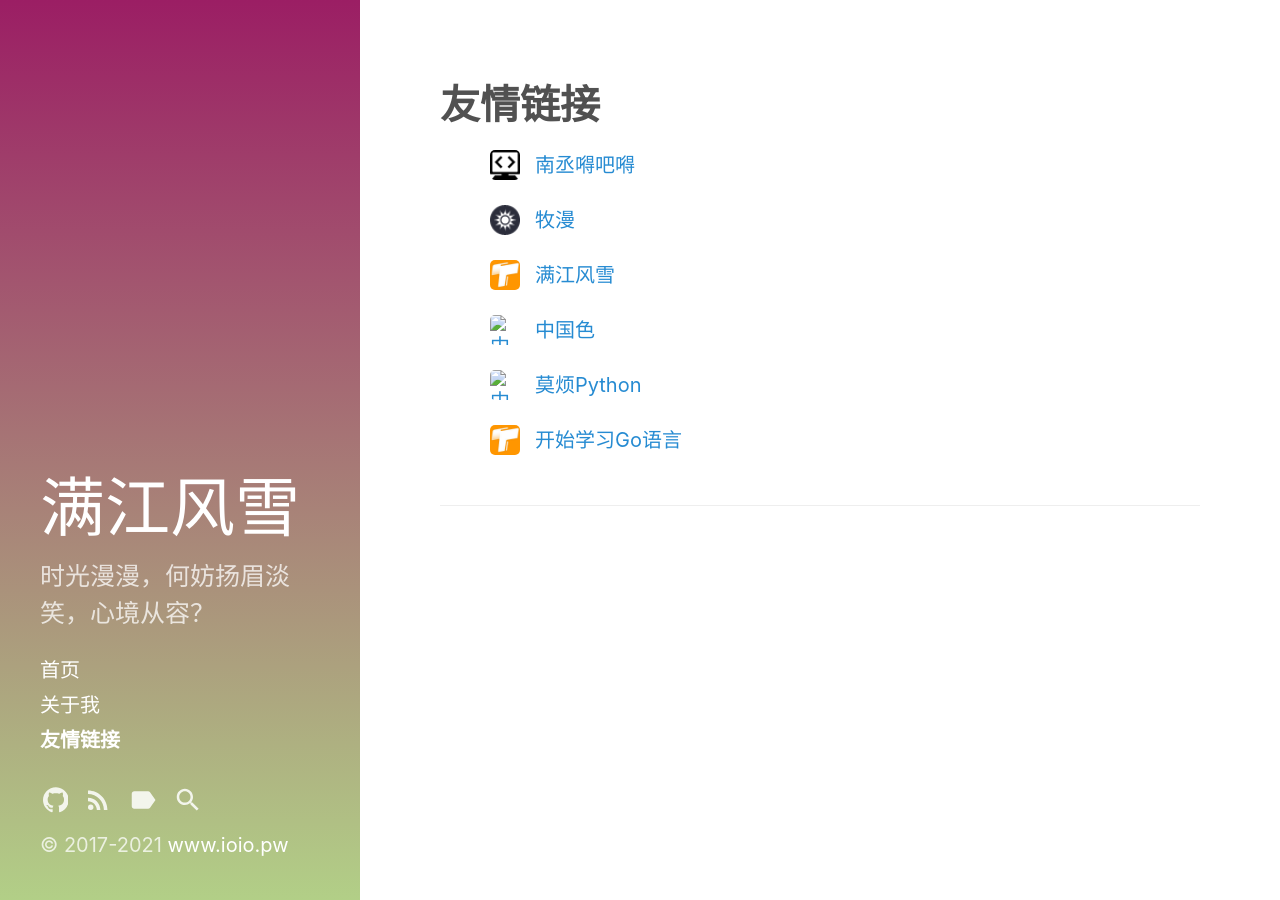
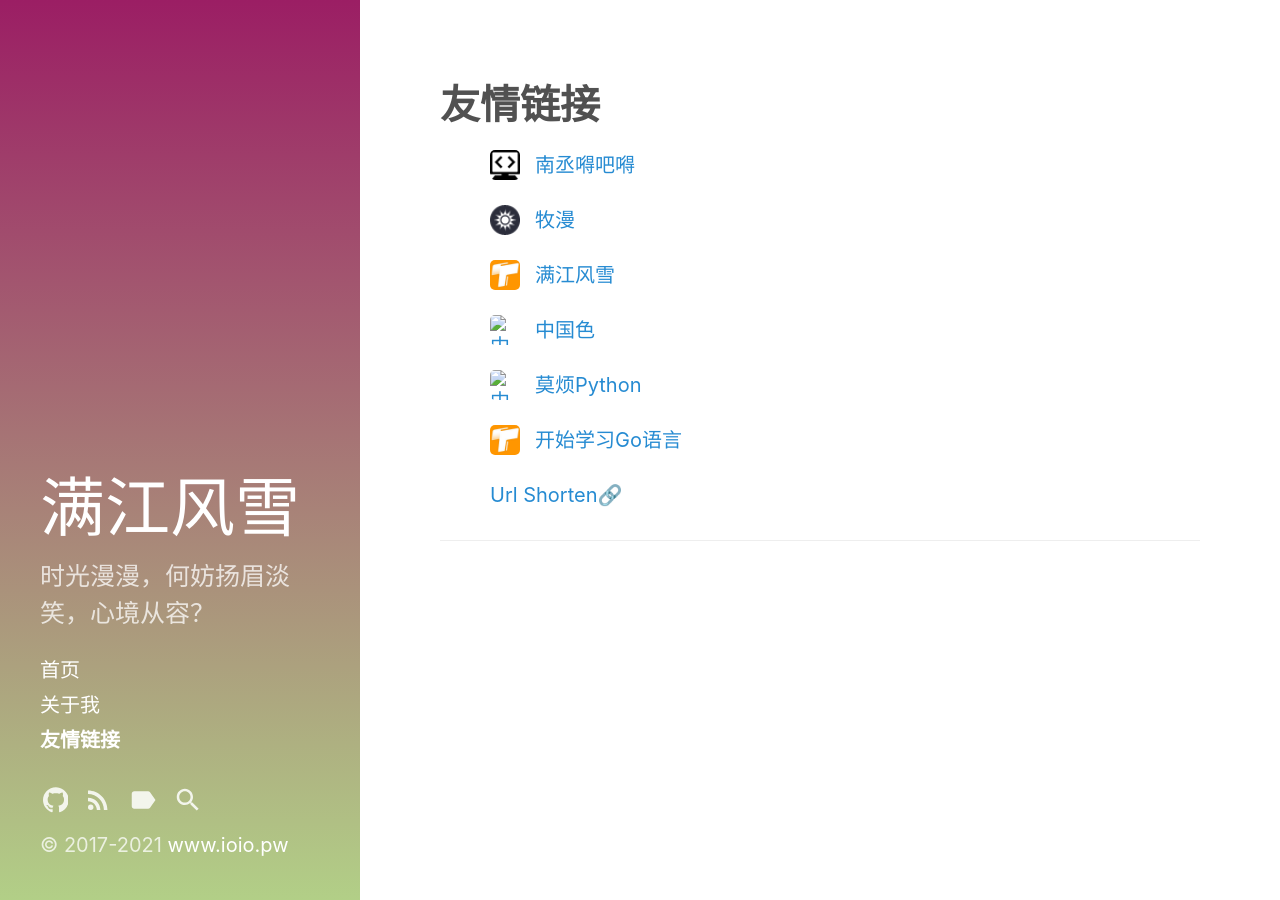
Before and after one commit to heropoo/heropoo.github.io, a Jekyll site: the page built from friendship-links.md, in a window 1280 px wide. Built offline with Jekyll 4.4.1, drawn with Linux system fonts in a browser that asks for light colours.

Commit message:
Update friendship-links.md

```diff
--- a/friendship-links.md
+++ b/friendship-links.md
@@ -26,7 +26,7 @@ sidebar_link: true
     <li><a href="https://metmoon.com/" target="_blank" title="满江风雪"><img src="/favicon.png" alt="满江风雪"> &nbsp;<span>满江风雪</span></a></li>
     <li><a href="http://zhongguose.com/" target="_blank" title="中国色"><img src="http://zhongguose.com/img/favicon.ico" alt="中国色"> &nbsp;<span>中国色</span></a></li>
     <li><a href="https://morvanzhou.github.io/" target="_blank" title="莫烦Python"><img src="http://zhongguose.com/img/favicon.ico" alt="中国色"> &nbsp;<span>莫烦Python</span></a></li>
-    <li><a href="https://www.ioio.pw/learning-go/" target="_blank" title="开始学习Go语言"><img src="/favicon.png" alt="开始学习Go语言"> &nbsp;<span>开始学习Go语言</span></a></li>
+    <li><a href="https://www.ioio.pw/learning-go/" target="_blank" title="开始学习Go语言"><img src="/favicon.png" alt="开始学习Go语言"> &nbsp;<span>开始学习Go语言</span></a></li>       <li><a href="https://gotoo.ml" target="_blank" title="Url Shorten"> 🔗 &nbsp;<span>Url Shorten</span></a></li>
 </ul>
 
 
```
